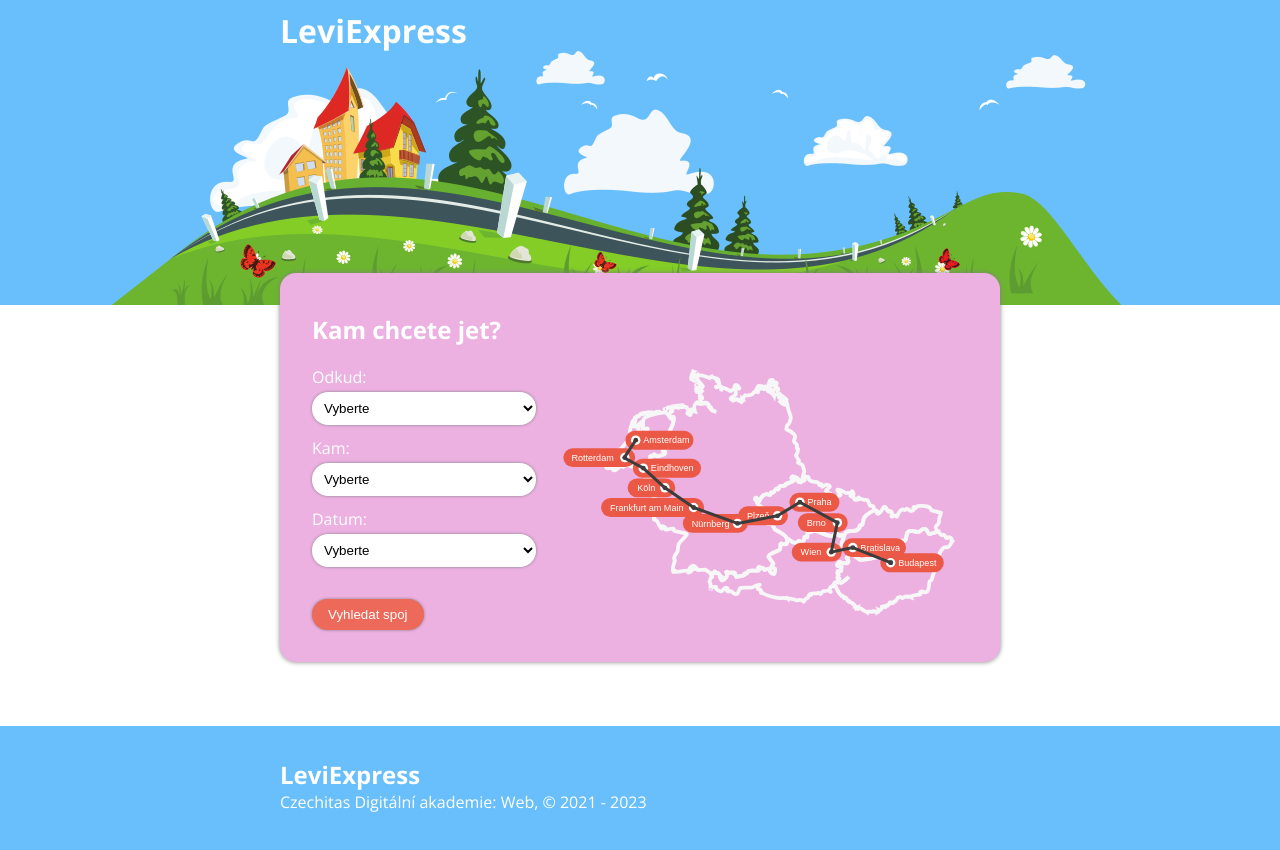
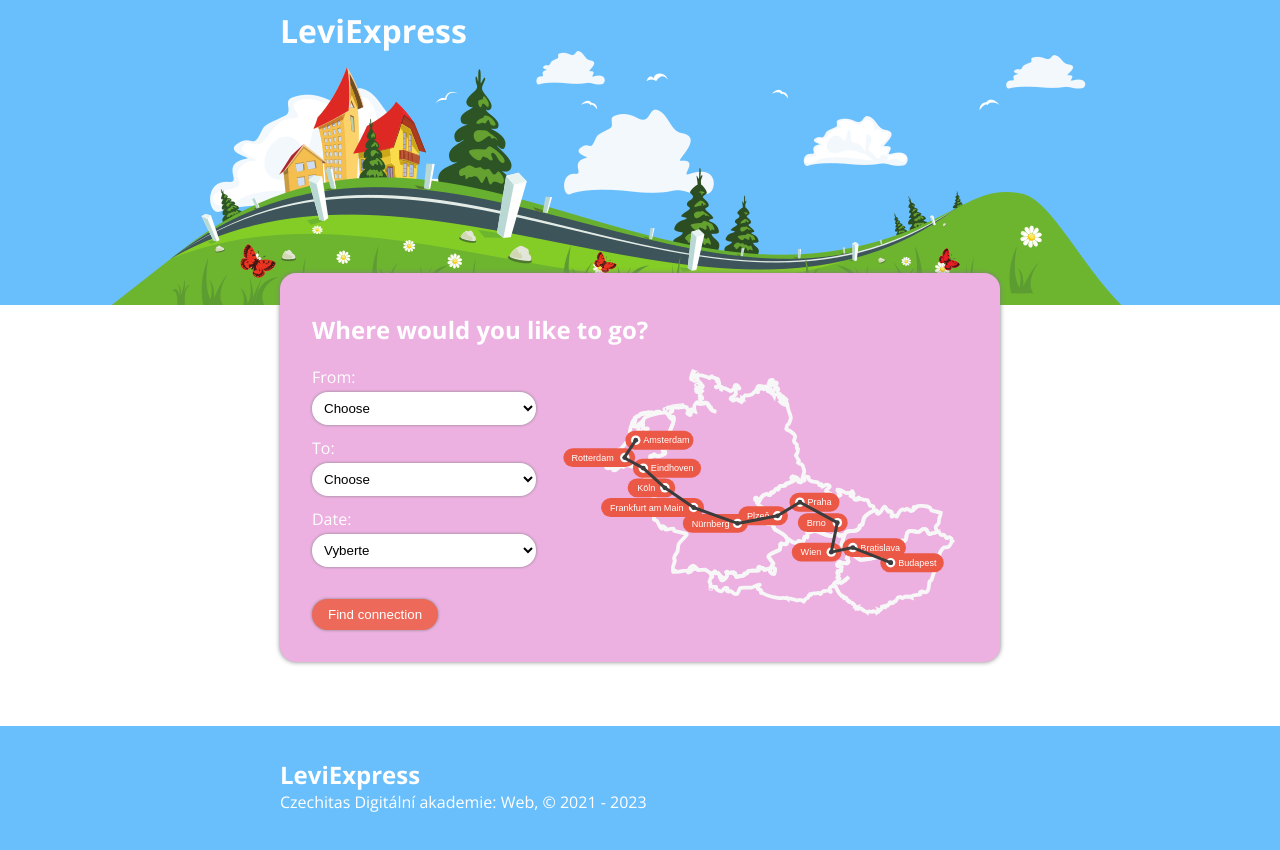
Before and after one commit to MiloslavMatulka/leviexpress, a React (Vite) app: page / in a window 1280 px wide. Shown: the top 850 px of the page. Built offline with nearby package versions, Linux system fonts and the light colour scheme.

Commit message:
Connect form selects with states

```diff
--- a/src/components/JourneyPicker/index.jsx
+++ b/src/components/JourneyPicker/index.jsx
@@ -1,42 +1,63 @@
 import React, { useEffect, useState } from 'react';
 import './style.css';
 
-export const JourneyPicker = ({ onJourneyChange }) => (
+export const JourneyPicker = ({ onJourneyChange }) => {
+  const [date, setDate] = useState('');
+  const [fromCity, setFromCity] = useState('');
+  const [toCity, setToCity] = useState('');
+
+  const handleSubmit = (event) => {
+    event.preventDefault();
+    console.log('From city: ' + fromCity +
+        ', to city: ' + toCity +
+        ', date: ' + date);
+  }
+
+  return (
     <div className="journey-picker container">
-    <h2 className="journey-picker__head">Kam chcete jet?</h2>
+      <h2 className="journey-picker__head">Where would you like to go?</h2>
       <div className="journey-picker__body">
-      <form className="journey-picker__form">
+        <form className="journey-picker__form" onSubmit={handleSubmit}>
           <label>
-          <div className="journey-picker__label">Odkud:</div>
-          <select>
-            <option value="">Vyberte</option>
-            <option value="mesto01">Město 01</option>
-            <option value="mesto02">Město 02</option>
-            <option value="mesto03">Město 03</option>
-            <option value="mesto04">Město 04</option>
-            <option value="mesto05">Město 05</option>
+            <div className="journey-picker__label">From:</div>
+            <select
+              value={fromCity}
+              onChange={(e) => setFromCity(e.target.value)}
+            >
+              <option value="">Choose</option>
+              <option value="city01">City 01</option>
+              <option value="city02">City 02</option>
+              <option value="city03">City 03</option>
+              <option value="city04">City 04</option>
+              <option value="city05">City 05</option>
             </select>
           </label>
           <label>
-          <div className="journey-picker__label">Kam:</div>
-          <select>
-            <option value="">Vyberte</option>
-            <option value="mesto01">Město 01</option>
-            <option value="mesto02">Město 02</option>
-            <option value="mesto03">Město 03</option>
-            <option value="mesto04">Město 04</option>
-            <option value="mesto05">Město 05</option>
+            <div className="journey-picker__label">To:</div>
+            <select
+              value={toCity}
+              onChange={(e) => setToCity(e.target.value)}
+            >
+              <option value="">Choose</option>
+              <option value="city01">City 01</option>
+              <option value="city02">City 02</option>
+              <option value="city03">City 03</option>
+              <option value="city04">City 04</option>
+              <option value="city05">City 05</option>
             </select>
           </label>
           <label>
-          <div className="journey-picker__label">Datum:</div>
-          <select>
+            <div className="journey-picker__label">Date:</div>
+            <select
+              value={date}
+              onChange={(e) => setDate(e.target.value)}
+            >
               <option value="">Vyberte</option>
-            <option value="datum01">Datum 01</option>
-            <option value="datum02">Datum 02</option>
-            <option value="datum03">Datum 03</option>
-            <option value="datum04">Datum 04</option>
-            <option value="datum05">Datum 05</option>
+              <option value="date01">Date 01</option>
+              <option value="date02">Date 02</option>
+              <option value="date03">Date 03</option>
+              <option value="date04">Date 04</option>
+              <option value="date05">Date 05</option>
             </select>
           </label>
           <div className="journey-picker__controls">
@@ -44,7 +65,7 @@ export const JourneyPicker = ({ onJourneyChange }) => (
               className="btn"
               type="submit"
             >
-            Vyhledat spoj
+              Find connection
             </button>
           </div>
         </form>
@@ -52,3 +73,4 @@ export const JourneyPicker = ({ onJourneyChange }) => (
       </div>
     </div>
   );
+};
```
Lines whose indentation alone changed are shown as unchanged.
